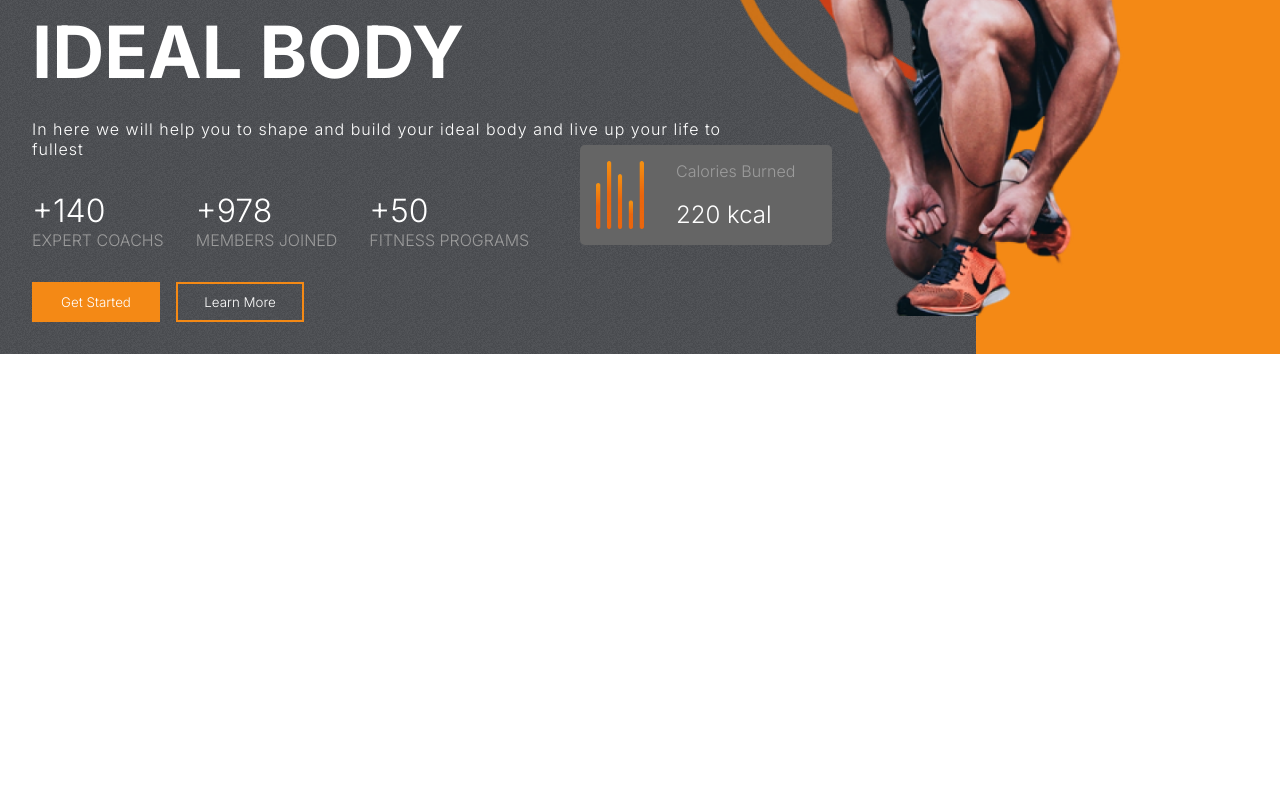
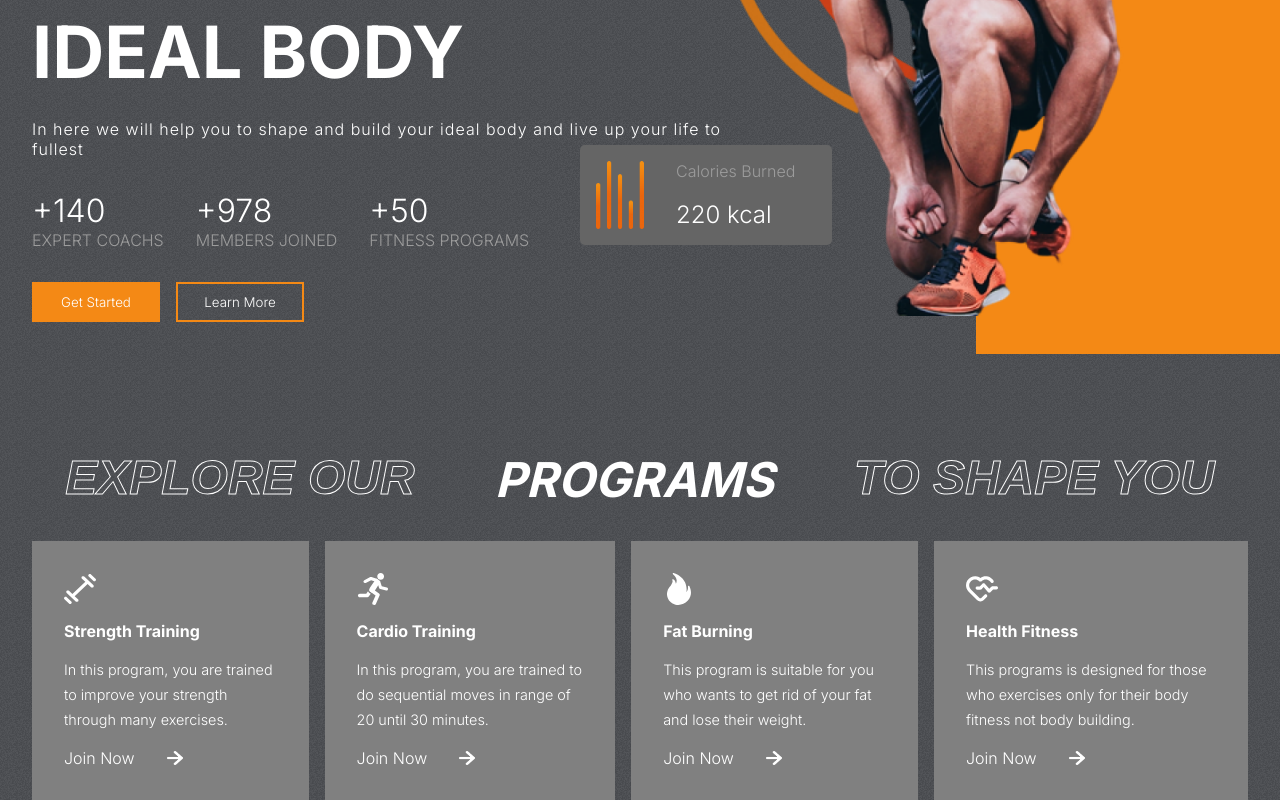
Before and after one commit to Moamin-AbuEwaida/fitness-db-react, a React (Create React App) app: page / in a window 1280 px wide. Shown: the part 367-1167 px from the top of the page. Before the commit the page ends 800 px from the top, so only its background shows below. Built offline with nearby package versions, Linux system fonts and the light colour scheme.

Commit message:
programs component

```diff
--- a/src/App.js
+++ b/src/App.js
@@ -1,11 +1,13 @@
 
 import './App.css';
 import Hero from './components/hero/Hero';
+import Programs from './components/programs/Programs';
 
 function App() {
   return (
     <div className="App">
       <Hero />
+      <Programs />
     </div>
   );
 }
--- /dev/null
+++ b/src/components/programs/Programs.css
@@ -0,0 +1,63 @@
+.programs {
+  display: flex;
+  flex-direction: column;
+  gap: 2rem;
+  padding: 0 2rem;
+}
+
+.programs-header {
+  display: flex;
+  gap: 5rem;
+  font-weight: bold;
+  font-size: 3rem;
+  justify-content: center;
+  color: #fff;
+  text-transform: uppercase;
+  font-style: italic;
+}
+
+.program-categories {
+  display: flex;
+  gap: 1rem;
+}
+
+.category {
+  display: flex;
+  flex-direction: column;
+  background-color: gray;
+  padding: 2rem;
+  gap: 1rem;
+  color: #fff;
+  justify-content: space-between;
+}
+
+.category:hover {
+  background: var(--planCard);
+  cursor: pointer;
+}
+
+.category > :nth-child(1) {
+  width: 2rem;
+  height: 2rem;
+  fill: #fff;
+}
+
+.category > :nth-child(2) {
+  font-size: 1rem;
+  font-weight: bold;
+}
+
+.category > :nth-child(3) {
+  font-size: 0.9rem;
+  line-height: 25px;
+}
+
+.join-now {
+  display: flex;
+  align-items: center;
+  gap: 2rem;
+}
+
+.join-now > img {
+  width: 1rem;
+}
--- /dev/null
+++ b/src/components/programs/Programs.jsx
@@ -0,0 +1,32 @@
+import React from "react";
+import "./Programs.css";
+import { programsData } from "../../data/programData";
+import RightArrow from "../../assets/rightArrow.png";
+
+const Programs = () => {
+  return (
+    <div className="programs" id="programs">
+      {/* header */}
+      <div className="programs-header">
+        <span className="stroke-text">Explore our</span>
+        <span>Programs</span>
+        <span className="stroke-text">to shape you</span>
+      </div>
+      <div className="program-categories">
+        {programsData.map((program) => (
+          <div className="category">
+            {program.image}
+            <span>{program.heading}</span>
+            <span>{program.details}</span>
+            <div className="join-now">
+              <span>Join Now</span>
+              <img src={RightArrow} alt="Arrow" />
+            </div>
+          </div>
+        ))}
+      </div>
+    </div>
+  );
+};
+
+export default Programs;
```
